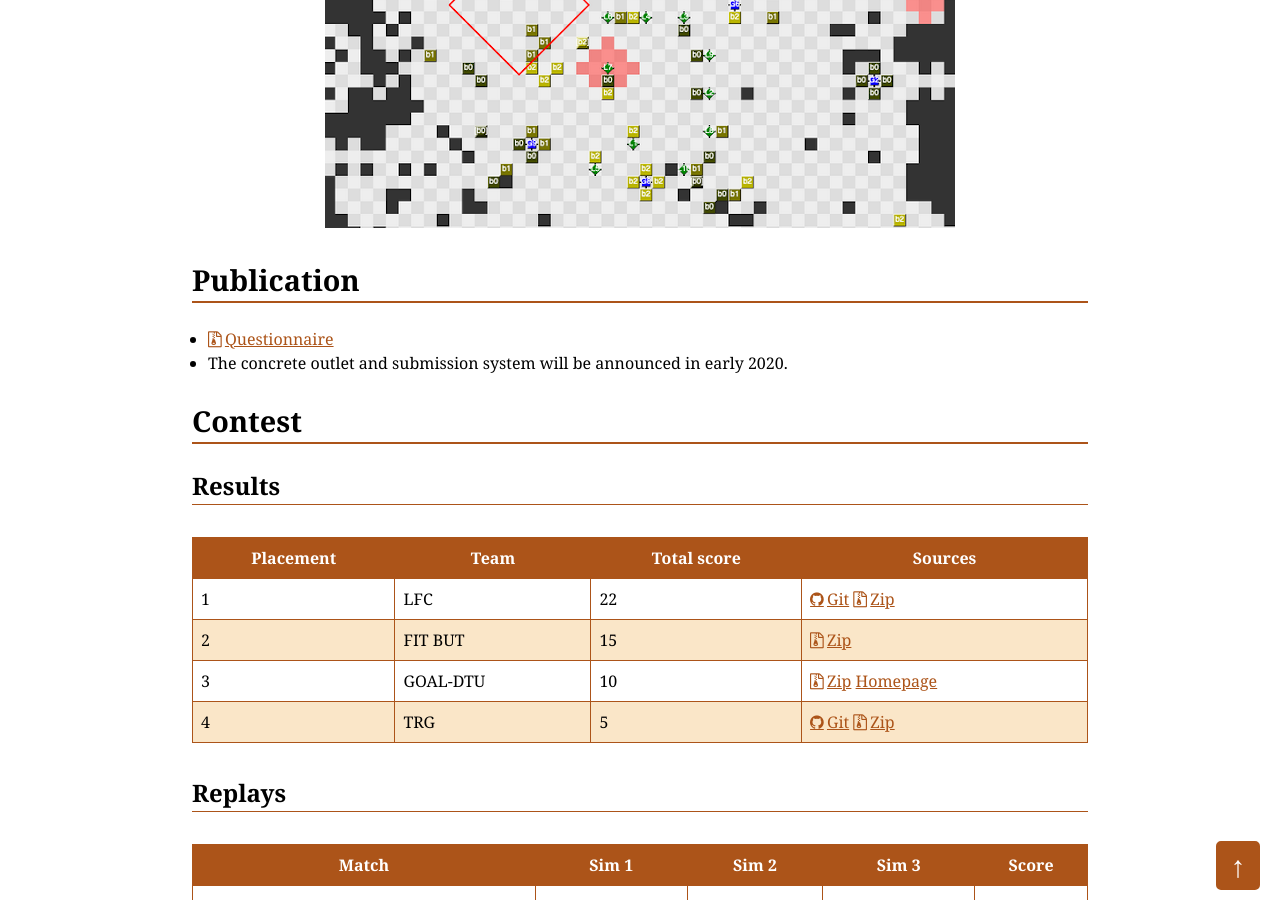
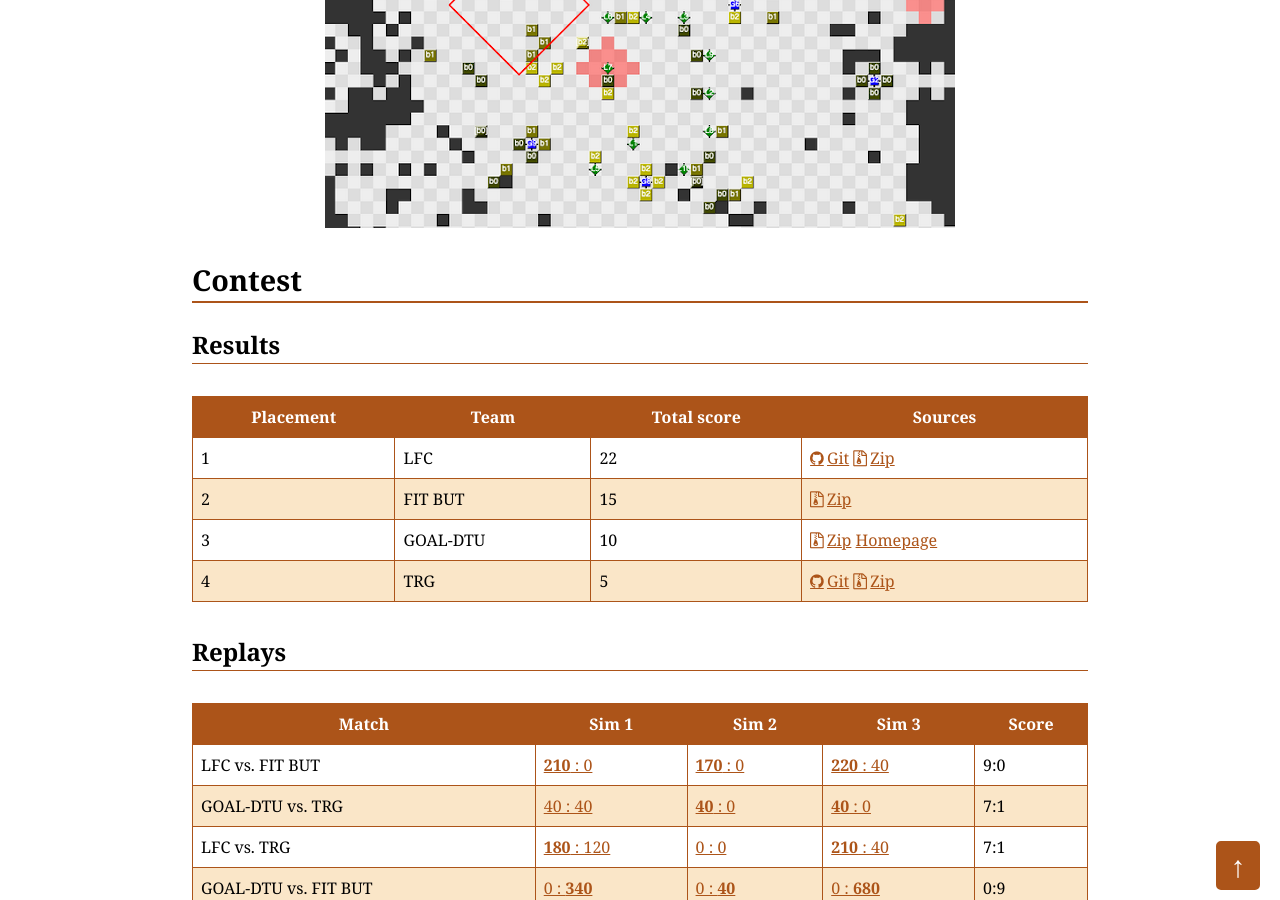
Before and after one commit to agentcontest/agentcontest.github.io, a Jekyll site: the page built from 2019/index.md, in a window 1280 px wide and 900 px high, scrolled down 1034 px. Built offline with Jekyll 4.4.1, drawn with Linux system fonts in a browser that asks for light colours; some of the changed text lies outside the part shown.

Commit message:
remove duplicate publication sections

```diff
--- a/2019/index.md
+++ b/2019/index.md
@@ -26,10 +26,6 @@ In the new scenario, agents have to put blocks together to assemble more complex
 
 ![Agents Assemble](/2019/banner.png){:width="630" height="342"}
 
-Publication
------------
-- [Questionnaire](/2019/questionnaire.zip)
-- The concrete outlet and submission system will be announced in early 2020.
 
 Contest
 -------
```
Also changed, not shown: other parts of 2019/index.md (+2 -2 lines).
